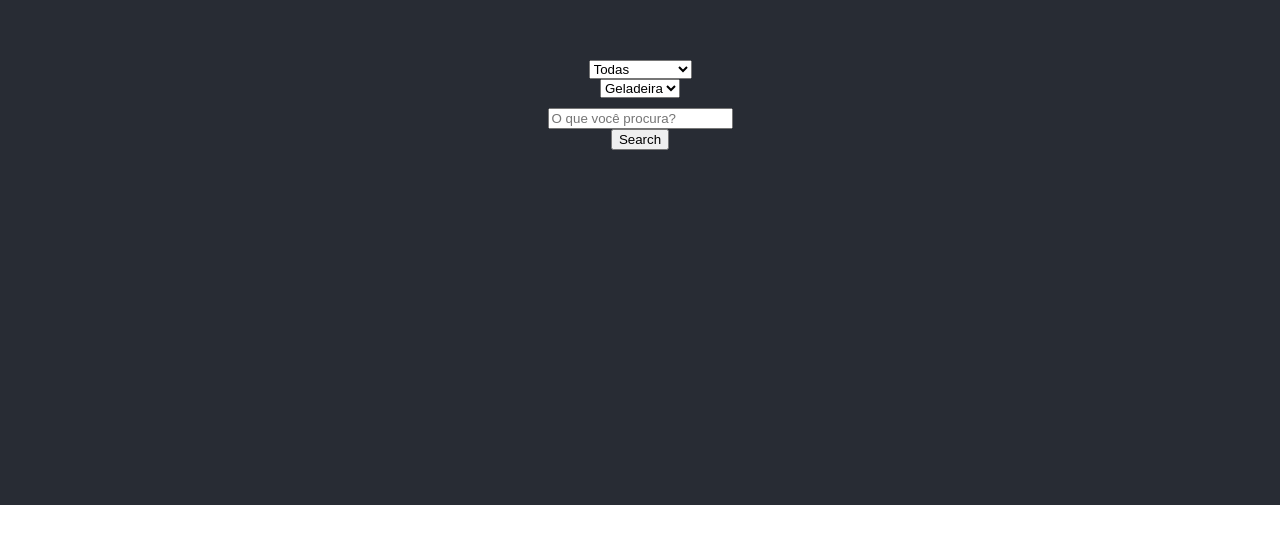
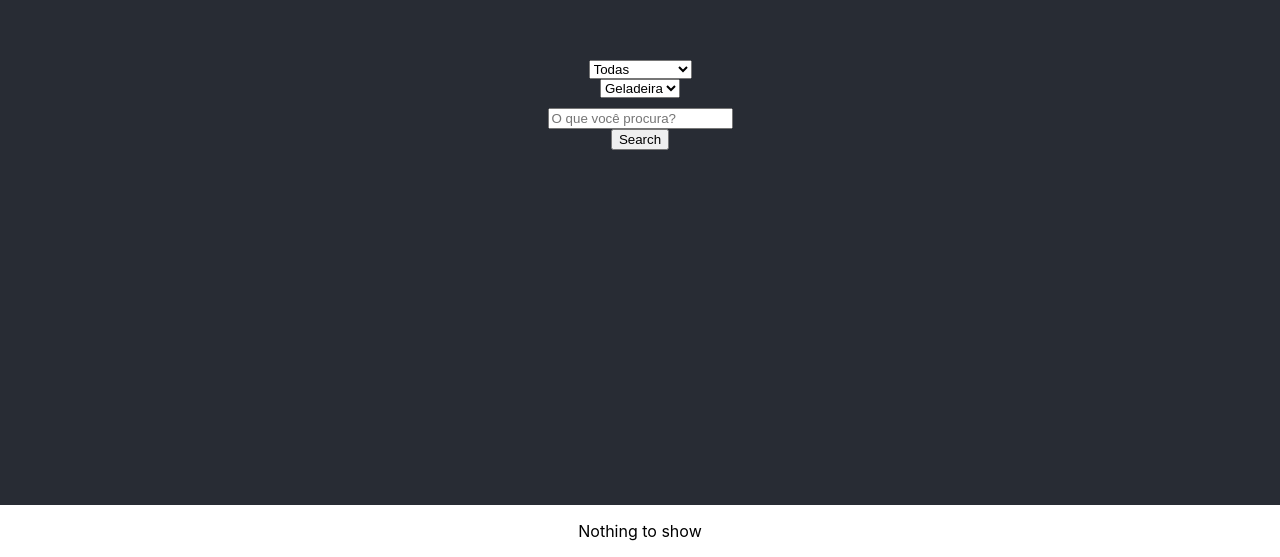
Before and after one commit to lfernandogcruz/fullstack-test-software, a React (Create React App) app: page / in a window 1280 px wide. Shown: the part 295-852 px from the top of the page. Before the commit the page ends 800 px from the top, so only its background shows below. Built offline with nearby package versions, Linux system fonts and the light colour scheme.

Commit message:
feat: apply Board component on App

```diff
--- a/src/App.js
+++ b/src/App.js
@@ -1,12 +1,14 @@
 import './App.css';
 import QueryProvider from './context/QueryProvider';
 import Header from './components/Header';
+import Board from './components/Board';
 
 function App() {
   return (
     <QueryProvider>
       <div className="App">
         <Header />
+        <Board />
       </div>
     </QueryProvider>
   );
```
